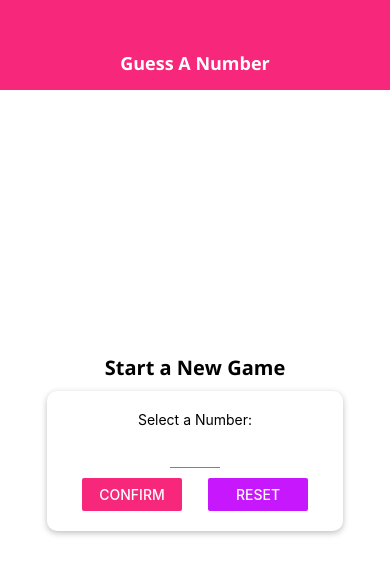
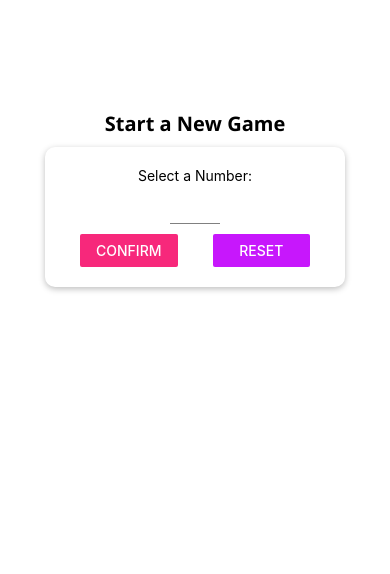
Before and after one commit to simon-day/rn-guess-game, a React Native app: screen / in a window 390 px wide. Shown: the top 574 px of the page. Built offline with nearby package versions, Linux system fonts and the light colour scheme.

Commit message:
Add ios android differences to button styling and layout

```diff
--- a/App.js
+++ b/App.js
@@ -1,5 +1,5 @@
 import React, { useState } from 'react';
-import { StyleSheet, Text, View } from 'react-native';
+import { StyleSheet, Text, View, SafeAreaView } from 'react-native';
 import * as Font from 'expo-font';
 import { AppLoading } from 'expo';
 
@@ -61,10 +61,10 @@ export default function App() {
   }
 
   return (
-    <View style={styles.screen}>
+    <SafeAreaView style={styles.screen}>
       <Header title="Guess A Number" />
       {content}
-    </View>
+    </SafeAreaView>
   );
 }
 
--- a/app.json
+++ b/app.json
@@ -2,13 +2,9 @@
   "expo": {
     "name": "guess-game-native",
     "slug": "guess-game-native",
-    "platforms": [
-      "ios",
-      "android",
-      "web"
-    ],
+    "platforms": ["ios", "android", "web"],
     "version": "1.0.0",
-    "orientation": "portrait",
+    "orientation": "default",
     "icon": "./assets/icon.png",
     "splash": {
       "image": "./assets/splash.png",
@@ -18,9 +14,7 @@
     "updates": {
       "fallbackToCacheTimeout": 0
     },
-    "assetBundlePatterns": [
-      "**/*"
-    ],
+    "assetBundlePatterns": ["**/*"],
     "ios": {
       "supportsTablet": true
     }
--- a/components/Header.js
+++ b/components/Header.js
@@ -1,26 +1,41 @@
 import React from 'react';
-import { View, Text, StyleSheet } from 'react-native';
+import { View, Text, StyleSheet, Platform } from 'react-native';
 import Colors from '../constants/colors';
 
 const Header = (props) => {
   return (
-    <View style={styles.header}>
+    <View
+      style={{
+        ...styles.headerBase,
+        ...Platform.select({
+          ios: styles.headerIOS,
+          android: styles.headerAndroid,
+        }),
+      }}
+    >
       <Text style={styles.headerTitle}>{props.title}</Text>
     </View>
   );
 };
 
 const styles = StyleSheet.create({
-  header: {
+  headerBase: {
     width: '100%',
     height: 90,
     paddingTop: 36,
-    backgroundColor: Colors.primary,
     alignItems: 'center',
     justifyContent: 'center',
   },
+  headerIOS: {
+    backgroundColor: 'white',
+    borderBottomColor: '#ccc',
+    borderBottomWidth: 1,
+  },
+  headerAndroid: {
+    backgroundColor: Colors.primary,
+  },
   headerTitle: {
-    color: 'white',
+    color: Platform.OS === 'ios' ? Colors.primary : 'white',
     fontSize: 18,
     fontFamily: 'open-sans-bold',
   },
--- a/package.json
+++ b/package.json
@@ -9,14 +9,15 @@
   },
   "dependencies": {
     "expo": "~37.0.3",
+    "expo-screen-orientation": "~1.0.0",
     "react": "~16.9.0",
     "react-dom": "~16.9.0",
     "react-native": "https://github.com/expo/react-native/archive/sdk-37.0.0.tar.gz",
     "react-native-web": "~0.11.7"
   },
   "devDependencies": {
-    "babel-preset-expo": "~8.1.0",
-    "@babel/core": "^7.8.6"
+    "@babel/core": "^7.8.6",
+    "babel-preset-expo": "~8.1.0"
   },
   "private": true
 }
--- a/screens/GameOverScreen.js
+++ b/screens/GameOverScreen.js
@@ -1,5 +1,13 @@
 import React from 'react';
-import { View, Text, StyleSheet, Button, Image } from 'react-native';
+import {
+  View,
+  Text,
+  StyleSheet,
+  Button,
+  Image,
+  Dimensions,
+  ScrollView,
+} from 'react-native';
 import Card from '../components/Card';
 import MainButton from '../components/MainButton';
 import DefaultStyles from '../constants/default-styles';
@@ -9,8 +17,11 @@ const GameOverScreen = (props) => {
   const { guessRounds, userNumber, onRestart } = props;
 
   return (
+    <ScrollView>
       <View style={styles.screen}>
-      <Text style={DefaultStyles.title}>The game is over!</Text>
+        <Text style={{ ...DefaultStyles.title, ...styles.title }}>
+          The game is over!
+        </Text>
         <View style={styles.imageContainer}>
           <Image
             fadeDuration={700}
@@ -26,9 +37,9 @@ const GameOverScreen = (props) => {
 
         <Card style={styles.cardContainer}>
           <Text style={{ ...DefaultStyles.bodyText, ...styles.bodyText }}>
-          Your phone needed <Text style={styles.highlight}>{guessRounds}</Text>{' '}
-          rounds to guess the number{' '}
-          <Text style={styles.highlight}>{userNumber}</Text>
+            Your phone needed{' '}
+            <Text style={styles.highlight}>{guessRounds}</Text> rounds to guess
+            the number <Text style={styles.highlight}>{userNumber}</Text>
           </Text>
 
           <View style={styles.button}>
@@ -36,6 +47,7 @@ const GameOverScreen = (props) => {
           </View>
         </Card>
       </View>
+    </ScrollView>
   );
 };
 
@@ -45,6 +57,7 @@ const styles = StyleSheet.create({
     justifyContent: 'center',
     alignItems: 'center',
     marginTop: 20,
+    paddingVertical: 10,
   },
   image: {
     width: '100%',
@@ -52,25 +65,24 @@ const styles = StyleSheet.create({
   },
   bodyText: {
     textAlign: 'center',
-    fontSize: 20,
+    fontSize: Dimensions.get('window').width < 400 ? 16 : 20,
   },
   imageContainer: {
-    width: 300,
-    height: 300,
-    borderRadius: 150,
+    width: Dimensions.get('window').width * 0.7,
+    height: Dimensions.get('window').width * 0.7,
+    borderRadius: (Dimensions.get('window').width * 0.7) / 2,
     borderWidth: 3,
     borderColor: 'black',
     overflow: 'hidden',
-    marginVertical: 20,
+    marginVertical: Dimensions.get('screen').height / 30,
   },
   cardContainer: {
-    margin: 30,
-    alignItems: 'center',
-    justifyContent: 'center',
-    alignItems: 'center',
+    marginHorizontal: 30,
+    marginVertical: Dimensions.get('window').height / 100,
   },
   button: {
     paddingTop: 15,
+    alignItems: 'center',
   },
   highlight: {
     color: Colors.primary,
--- a/screens/GameScreen.js
+++ b/screens/GameScreen.js
@@ -6,6 +6,7 @@ import {
   Alert,
   ScrollView,
   FlatList,
+  Dimensions,
 } from 'react-native';
 import { Ionicons } from '@expo/vector-icons';
 
@@ -38,10 +39,26 @@ const GameScreen = (props) => {
 
   const [currentGuess, setCurrentGuess] = useState(initialGuess);
   const [pastGuesses, setPastGuesses] = useState([initialGuess.toString()]);
+  const [availableDeviceHeight, setAvailableDeviceHeight] = useState(
+    Dimensions.get('window').height
+  );
+
   const currentLow = useRef(1);
   const currentHigh = useRef(100);
 
   const { userChoice, onGameOver } = props;
+
+  useEffect(() => {
+    const updateLayout = () => {
+      setAvailableDeviceHeight(Dimensions.get('window').height);
+    };
+
+    Dimensions.addEventListener('change', updateLayout);
+
+    return () => {
+      Dimensions.removeEventListener('change', updateLayout);
+    };
+  });
 
   useEffect(() => {
     if (currentGuess === userChoice) {
@@ -76,6 +93,32 @@ const GameScreen = (props) => {
     setPastGuesses((curPastGuesses) => [nextNum.toString(), ...curPastGuesses]);
   };
 
+  if (availableDeviceHeight < 600) {
+    return (
+      <View style={styles.screen}>
+        <Text style={DefaultStyles.title}>Opponents Guess:</Text>
+        <View style={styles.controls}>
+          <MainButton onPress={() => nextGuessHandler('lower')}>
+            <Ionicons name="md-remove" size={24} color="white" />
+          </MainButton>
+          <NumberContainer>{currentGuess}</NumberContainer>
+
+          <MainButton onPress={() => nextGuessHandler('higher')}>
+            <Ionicons name="md-add" size={24} color="white" />
+          </MainButton>
+        </View>
+        <View style={styles.listContainer}>
+          <FlatList
+            contentContainerStyle={styles.list}
+            keyExtractor={(item) => item}
+            data={pastGuesses}
+            renderItem={renderListItem.bind(this, pastGuesses.length)}
+          />
+        </View>
+      </View>
+    );
+  }
+
   return (
     <View style={styles.screen}>
       <Text style={DefaultStyles.title}>Opponents Guess:</Text>
@@ -89,11 +132,6 @@ const GameScreen = (props) => {
         </MainButton>
       </View>
       <View style={styles.listContainer}>
-        {/* <ScrollView contentContainerStyle={styles.list}>
-          {pastGuesses.map((guess, i) =>
-            renderListItem(guess, pastGuesses.length - i)
-          )}
-        </ScrollView> */}
         <FlatList
           contentContainerStyle={styles.list}
           keyExtractor={(item) => item}
@@ -112,16 +150,22 @@ const styles = StyleSheet.create({
     alignItems: 'center',
     justifyContent: 'center',
   },
+  controls: {
+    flexDirection: 'row',
+    justifyContent: 'space-around',
+    width: '80%',
+    alignItems: 'center',
+  },
   buttonContainer: {
     flexDirection: 'row',
     justifyContent: 'space-around',
-    marginTop: 20,
+    marginVertical: Dimensions.get('window').height > 600 ? 20 : 5,
     width: 400,
     maxWidth: '90%',
   },
   listContainer: {
     flex: 1,
-    width: '60%',
+    width: Dimensions.get('window').width > 350 ? '70%' : '80%',
   },
   list: {
     flexGrow: 1,
--- a/screens/StartGameScreen.js
+++ b/screens/StartGameScreen.js
@@ -1,4 +1,4 @@
-import React, { useState } from 'react';
+import React, { useState, useEffect } from 'react';
 import {
   View,
   StyleSheet,
@@ -7,6 +7,9 @@ import {
   TouchableWithoutFeedback,
   Keyboard,
   Alert,
+  Dimensions,
+  ScrollView,
+  KeyboardAvoidingView,
 } from 'react-native';
 import Card from '../components/Card';
 import Input from '../components/Input';
@@ -19,6 +22,9 @@ const StartGameScreen = (props) => {
   const [enteredValue, setEnteredValue] = useState('');
   const [confirmed, setConfirmed] = useState(false);
   const [selectedNumber, setSelectedNumber] = useState('');
+  const [buttonWidth, setButtonWidth] = useState(
+    Dimensions.get('window').width / 4
+  );
 
   const numberInputHandler = (inputText) => {
     setEnteredValue(inputText.replace(/[^0-9]/g, ''));
@@ -28,6 +34,17 @@ const StartGameScreen = (props) => {
     setEnteredValue('');
     setConfirmed(false);
   };
+
+  useEffect(() => {
+    const updateLayout = () => {
+      setButtonWidth(Dimensions.get('window').width / 4);
+    };
+
+    Dimensions.addEventListener('change', updateLayout);
+    return () => {
+      Dimensions.removeEventListener('change', updateLayout);
+    };
+  });
 
   const confirmInputHandler = () => {
     const chosenNumber = parseInt(enteredValue);
@@ -60,6 +77,8 @@ const StartGameScreen = (props) => {
   }
 
   return (
+    <ScrollView>
+      <KeyboardAvoidingView behavior="position" keyboardVerticalOffset={30}>
         <TouchableWithoutFeedback
           onPress={() => {
             Keyboard.dismiss();
@@ -82,14 +101,14 @@ const StartGameScreen = (props) => {
                 value={enteredValue}
               />
               <View style={styles.buttonContainer}>
-            <View style={styles.button}>
+                <View style={{ width: buttonWidth }}>
                   <Button
                     color={Colors.primary}
                     title="Confirm"
                     onPress={confirmInputHandler}
                   />
                 </View>
-            <View style={styles.button}>
+                <View style={{ width: buttonWidth }}>
                   <Button
                     color={Colors.secondary}
                     title="Reset"
@@ -101,6 +120,8 @@ const StartGameScreen = (props) => {
             {confirmedOutput}
           </View>
         </TouchableWithoutFeedback>
+      </KeyboardAvoidingView>
+    </ScrollView>
   );
 };
 
@@ -108,7 +129,6 @@ const styles = StyleSheet.create({
   screen: {
     flex: 1,
     padding: 10,
-    justifyContent: 'center',
     alignItems: 'center',
     marginBottom: 60,
   },
@@ -117,8 +137,9 @@ const styles = StyleSheet.create({
     marginVertical: 10,
   },
   inputContainer: {
-    width: 300,
-    maxWidth: '80%',
+    width: '80%',
+    minWidth: 300,
+    maxWidth: '95%',
     alignItems: 'center',
   },
   input: {
@@ -131,10 +152,9 @@ const styles = StyleSheet.create({
     justifyContent: 'space-between',
     paddingHorizontal: 15,
   },
-  button: {
-    width: 100,
-    color: 'red',
-  },
+  // button: {
+  //   width: Dimensions.get('window').width / 4,
+  // },
   summaryContainer: {
     marginTop: 20,
     alignItems: 'center',
```
Also changed, not shown: components/MainButton.android.js (added, +48 -0 lines), components/MainButton.ios.js (renamed from components/MainButton.js, +8 -1 lines), 1 other file (tests, documents, lock files or other folders). Lines whose indentation alone changed are shown as unchanged.
